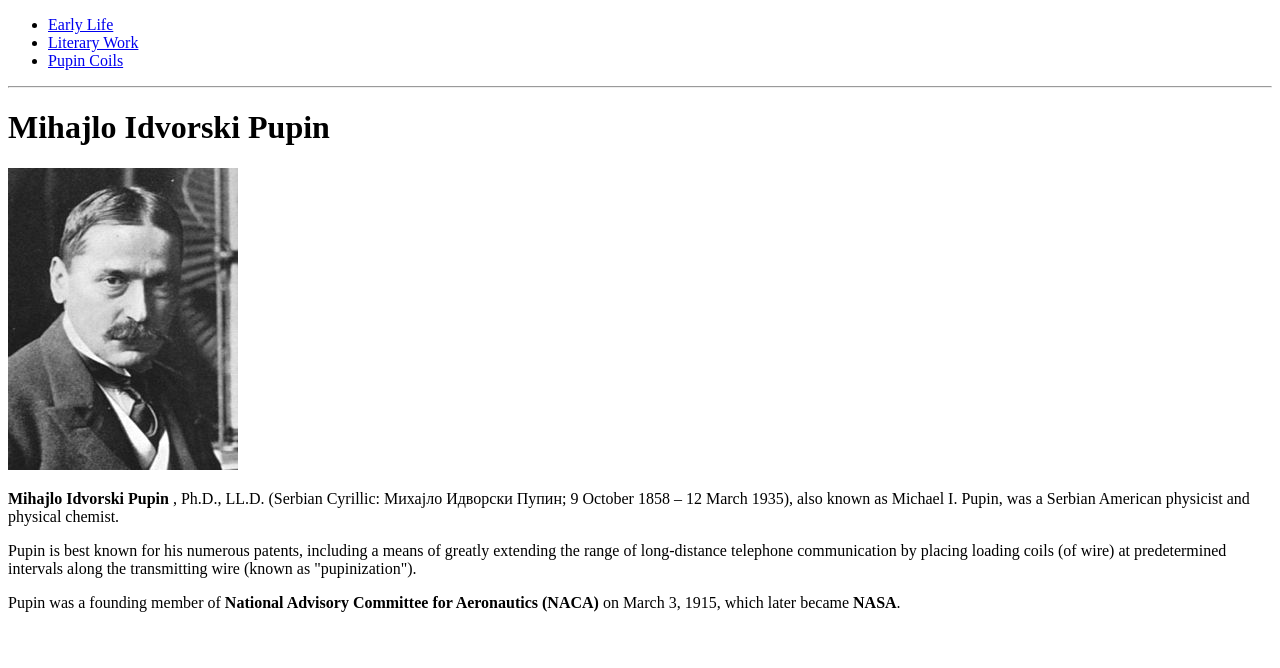
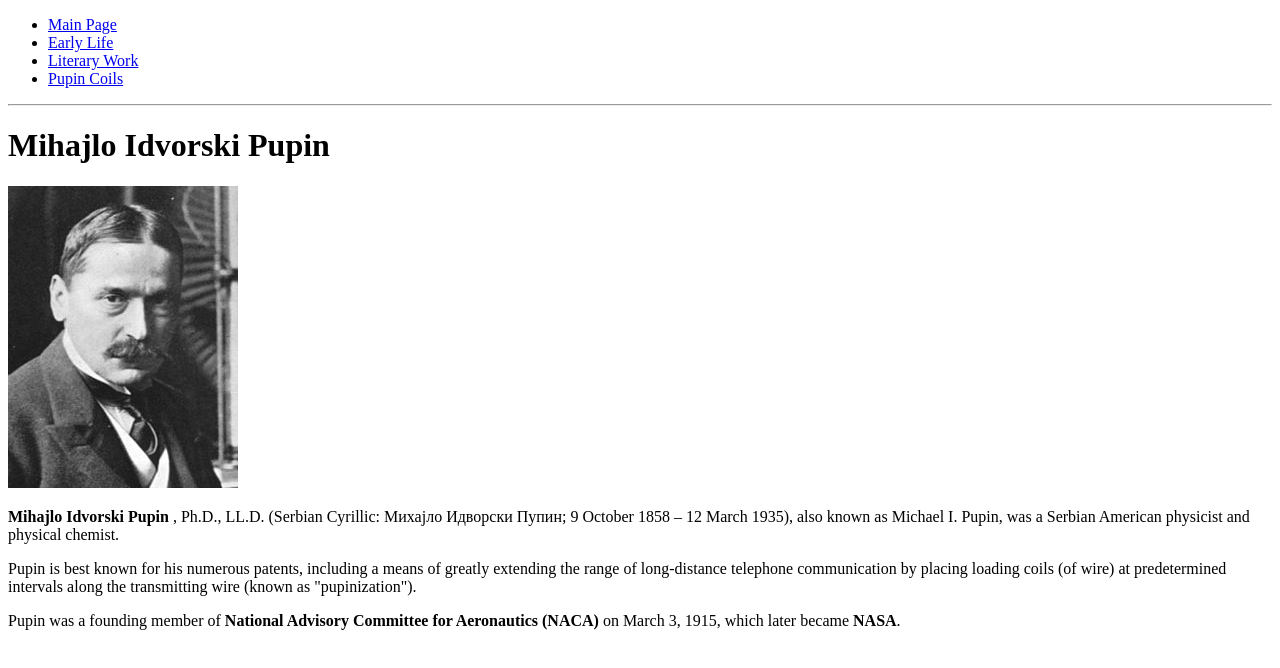
Before and after one commit to Markopopka/Mihajlo-Idvorski-Pupin, a plain HTML site: page Main Page/index.html in a window 1280 px wide. Drawn offline with Linux system fonts and the light colour scheme.

Commit message:
Update index.html

```diff
--- a/Main Page/index.html
+++ b/Main Page/index.html
@@ -6,6 +6,9 @@
 </head>
 <body>
         <ul>
+
+            <li> <a href="Main Page/index.html">Main Page</a></li>
+
             <li> <a href="Early life/index.html">Early Life</a></li>
 
             <li> <a href="Literary Work/index.html">Literary Work</a></li>
```
